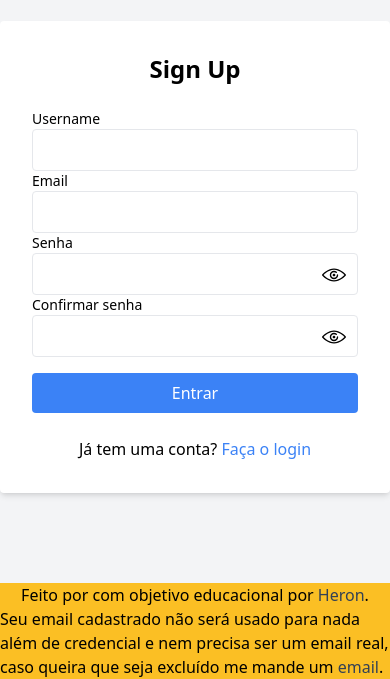
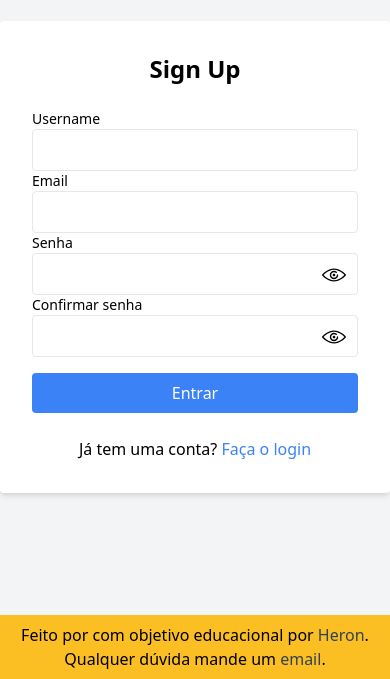
Before and after one commit to heronoa/vuejs-turnbased-game, a Vue app: page /signup in a window 390 px wide. Shown: the part 165-844 px from the top of the page. Built offline with nearby package versions, Linux system fonts and the light colour scheme.

Commit message:
feat: adding toast for errors + decreasing warning banner

```diff
--- a/src/components/LoginForm.vue
+++ b/src/components/LoginForm.vue
@@ -1,5 +1,5 @@
 <template>
-  <div class="flex items-center justify-center min-h-screen bg-gray-100">
+  <div class="flex items-center justify-center min-h-screen bg-gray-100 relative">
     <div class="w-full max-w-md p-8 space-y-6 bg-white rounded shadow-md">
       <h2 class="text-2xl font-bold text-center">Login</h2>
       <form @submit.prevent="onSubmit">
@@ -20,10 +20,14 @@
         <router-link to="/signup" class="text-blue-500">Cadastre-se</router-link>
       </p>
     </div>
-    <div class="bg-amber-400 min-h-md absolute bottom-0 left-0 right-0 flex flex-col justify-center items-center">
+    <div
+      class="bg-amber-400 min-h-md absolute bottom-0 left-0 right-0 py-2 md:py-0 text-center flex flex-col justify-center items-center">
       <div>Feito por com objetivo educacional por <span class="text-slate-700 hover:text-fuchsia-600 cursor-pointer"
           v-on:click="sendToGithub">Heron</span>.</div>
-      <div>Seu email cadastrado não será usado para nada
+      <div class="block md:hidden">Qualquer dúvida mande um <a
+          class="text-slate-700 hover:text-fuchsia-600 cursor-pointer" href="mailto:heron.amaral@gmail.com">email</a>.
+      </div>
+      <div class="hidden md:block">Seu email cadastrado não será usado para nada
         além de credencial e nem precisa ser um email
         real, caso queira que seja excluído me mande um <a class="text-slate-700 hover:text-fuchsia-600 cursor-pointer"
           href="mailto:heron.amaral@gmail.com">email</a>.</div>
--- a/src/components/SignupForm.vue
+++ b/src/components/SignupForm.vue
@@ -1,5 +1,5 @@
 <template>
-  <div class="flex items-center justify-center min-h-screen bg-gray-100">
+  <div class="flex items-center justify-center min-h-screen bg-gray-100 relative">
     <div class="w-full max-w-md p-8 space-y-6 bg-white rounded shadow-md">
       <h2 class="text-2xl font-bold text-center">Sign Up</h2>
       <div v-if="errorMsg" class="min-h-[25px]">{{ errorMsg }}</div>
@@ -45,10 +45,14 @@
         <router-link to="/login" class="text-blue-500">Faça o login</router-link>
       </p>
     </div>
-    <div class="bg-amber-400 min-h-md absolute bottom-0 left-0 right-0 flex flex-col justify-center items-center">
+    <div
+      class="bg-amber-400 min-h-md absolute bottom-0 left-0 right-0 py-2 md:py-0 text-center flex flex-col justify-center items-center">
       <div>Feito por com objetivo educacional por <span class="text-slate-700 hover:text-fuchsia-600 cursor-pointer"
           v-on:click="sendToGithub">Heron</span>.</div>
-      <div>Seu email cadastrado não será usado para nada
+      <div class="block md:hidden">Qualquer dúvida mande um <a
+          class="text-slate-700 hover:text-fuchsia-600 cursor-pointer" href="mailto:heron.amaral@gmail.com">email</a>.
+      </div>
+      <div class="hidden md:block">Seu email cadastrado não será usado para nada
         além de credencial e nem precisa ser um email
         real, caso queira que seja excluído me mande um <a class="text-slate-700 hover:text-fuchsia-600 cursor-pointer"
           href="mailto:heron.amaral@gmail.com">email</a>.</div>
--- a/src/services/api.ts
+++ b/src/services/api.ts
@@ -2,10 +2,11 @@
 import axios from 'axios'
 import { useAuthStore } from '../stores/auth'
 import router from '../router'
+import { toast } from 'vue3-toastify'
 
 // Crie uma instância do Axios com configurações padrão
 const api = axios.create({
-  baseURL: `${import.meta.env.VITE_API_URL}/api`, // Substitua pela URL da sua API
+  baseURL: `${import.meta.env.VITE_API_URL}`, // Substitua pela URL da sua API
   headers: {
     'Content-Type': 'application/json',
   },
@@ -30,6 +31,8 @@ api.interceptors.response.use(
   response => response,
   error => {
     if (error.response) {
+      console.log({ error }, JSON.stringify(error))
+      toast(`${error.response.status}`)
       // Por exemplo, se o token expirou ou é inválido
       if (error.response.status === 401) {
         const authStore = useAuthStore()
--- a/src/stores/auth.ts
+++ b/src/stores/auth.ts
@@ -27,7 +27,6 @@ export const useAuthStore = defineStore('auth', (): AuthState => {
   async function login(email: string, password: string) {
     try {
       const response = await api.post('/auth/login', { email, password })
-      console.log({ response })
       token.value = response.data.token
       isAuthenticated.value = true
       if (token.value) localStorage.setItem('token', token.value!)
```
Also changed, not shown: 1 other file (tests, documents, lock files or other folders).
